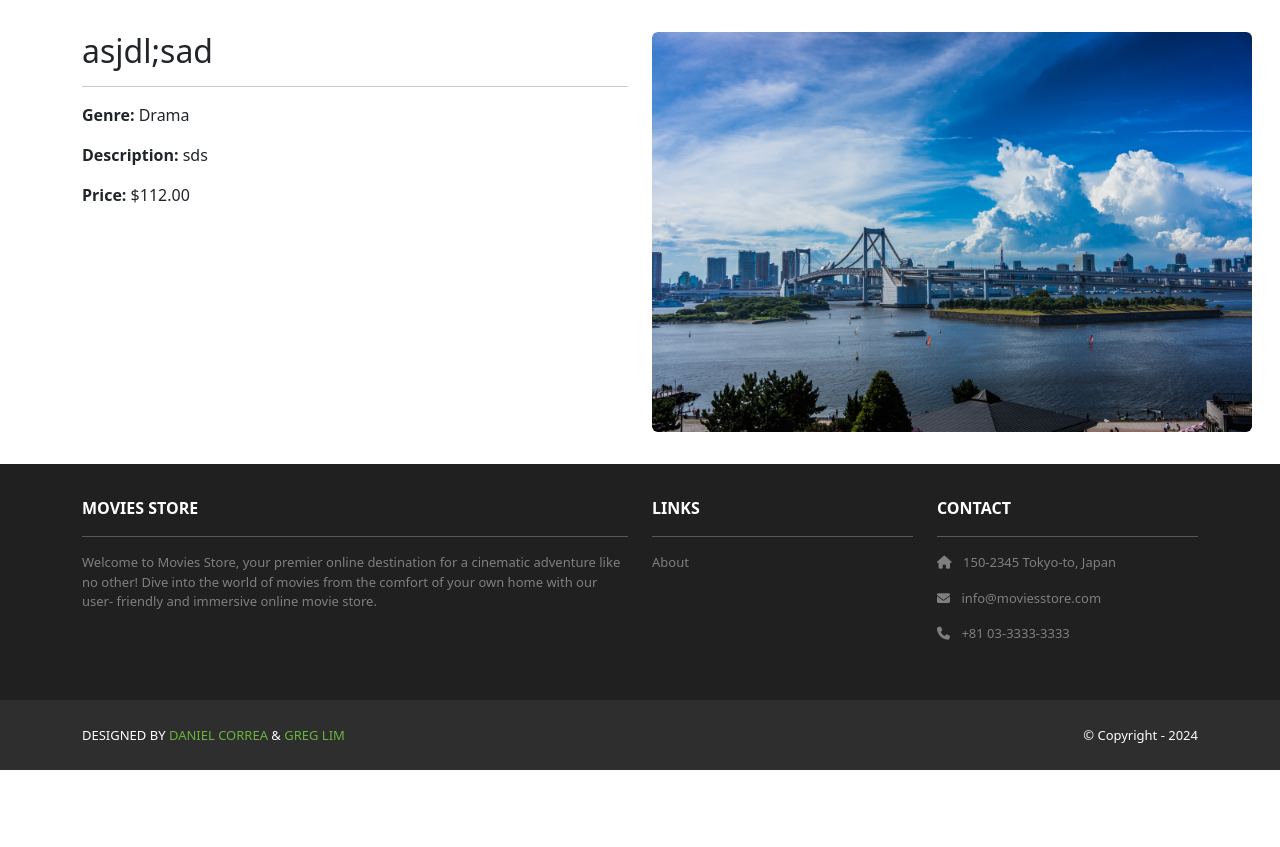
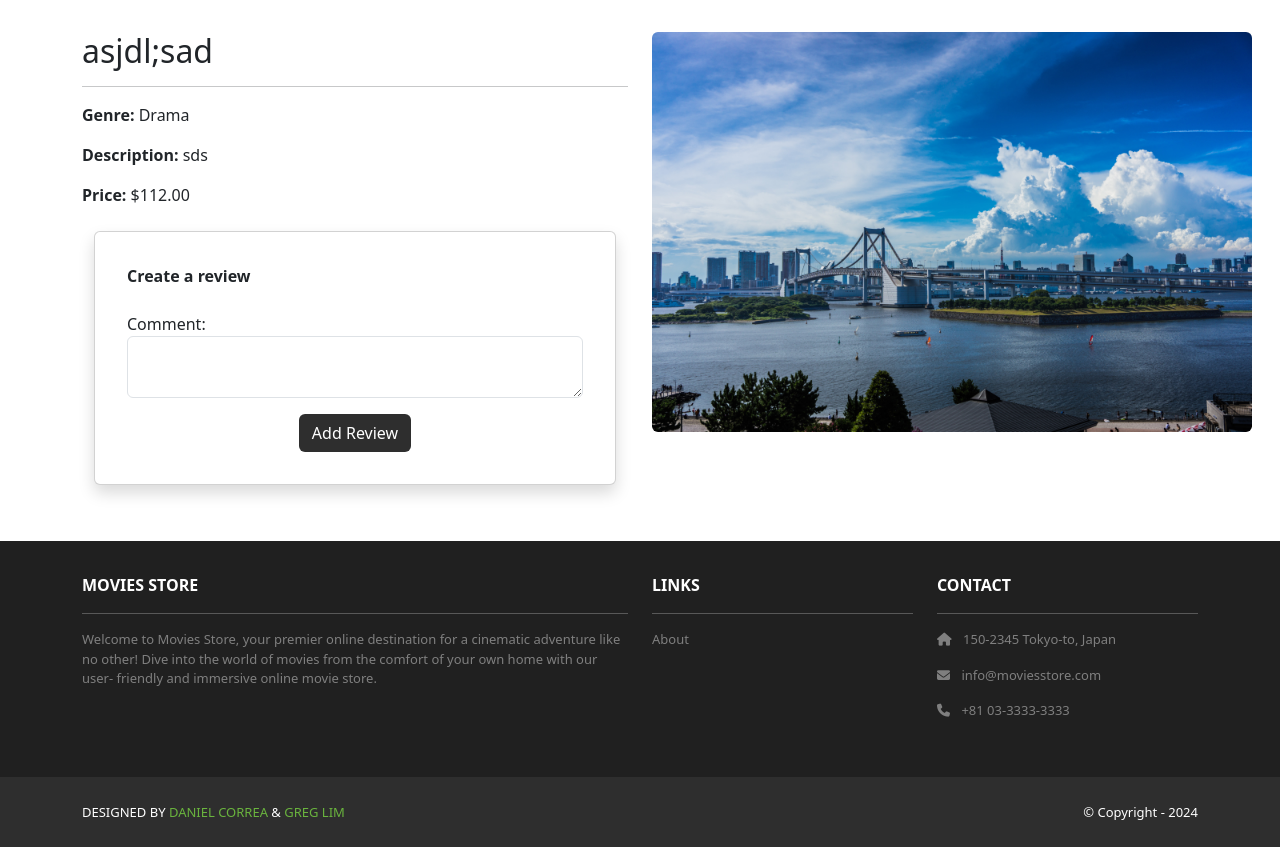
Before and after one commit to dman4703/cs2340-gt-movies, a Django app: page /movies/2/ in a window 1280 px wide. Shown: the part 82-929 px from the top of the page. Before the commit the page ends 852 px from the top, so only its background shows below. Run offline with Django 5.2, Linux system fonts and the light colour scheme; a user stored in the database is signed in; data comes from the database, SQL or seed files in the repository; some libraries are stand-ins or nearby versions; some web fonts are replaced.

Commit message:
frontend for reviews

```diff
--- a/movies/templates/movies/show.html
+++ b/movies/templates/movies/show.html
@@ -10,6 +10,34 @@
         <p><b>Genre:</b> {{ template_data.movie.get_genre_display }}</p>
         <p><b>Description:</b> {{ template_data.movie.description }}</p>
         <p><b>Price:</b> ${{ template_data.movie.price }}</p>
+        {% if user.is_authenticated %}
+          <div class="container mt-4">
+            <div class="row justify-content-center">
+              <div class="col-12">
+                <div class="card shadow p-3 mb-4 rounded">
+                  <div class="card-body">
+                    <b class="text-start">Create a review</b><br /><br />
+                    <form method="POST" action="{% url 'movies.create_review' id=template_data.movie.id %}">
+                      {% csrf_token %}
+                      <p>
+                        <label for="comment">Comment:</label>
+                        <textarea name="comment" required
+                        class="form-control"
+                        id="comment"></textarea>
+                      </p>
+                      <div class="text-center">
+                        <button type="submit"
+                          class="btn bg-dark text-white">
+                          Add Review
+                        </button>
+                      </div>
+                    </form>
+                  </div>
+                </div>
+              </div>
+            </div>
+          </div>
+        {% endif %}
       </div>
       <div class="col-md-6 mx-auto mb-3 text-center">
         {% if template_data.movie.image %}
```
